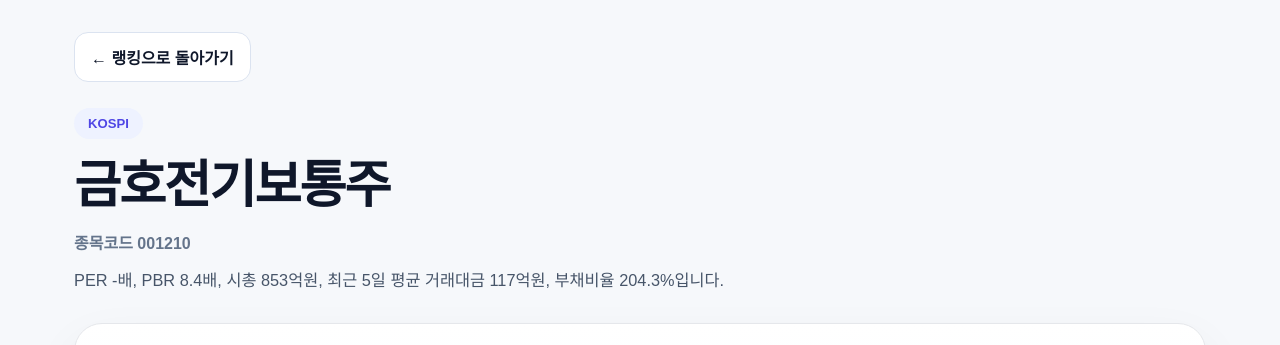
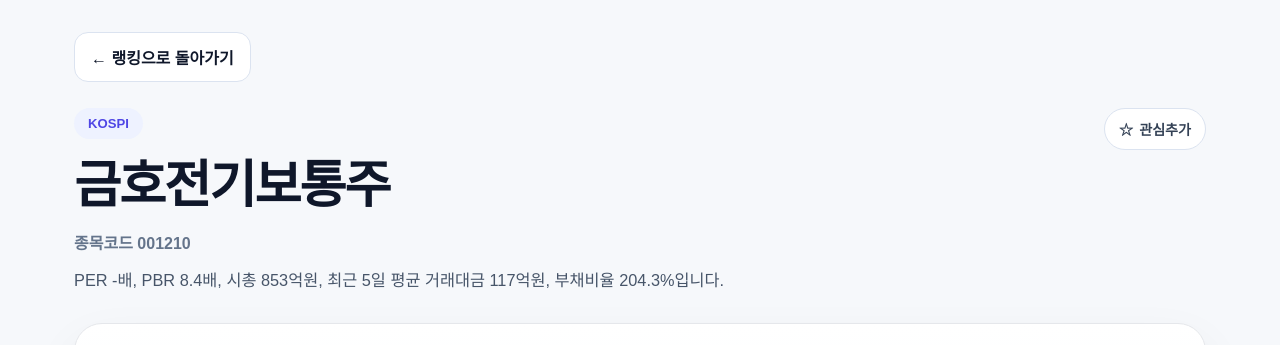
Before and after one commit to DcoyA/screener, a Next.js app: page /stock/001210 in a window 1280 px wide. Shown: the top 345 px of the page. Built offline with nearby package versions, Linux system fonts and the light colour scheme.

Commit message:
Update page.js

```diff
--- a/app/stock/[code]/page.js
+++ b/app/stock/[code]/page.js
@@ -1,6 +1,7 @@
 import Link from "next/link";
 import { notFound } from "next/navigation";
 import stocks from "../../data/stocks.json";
+import WishlistButton from "../../components/WishlistButton";
 
 const SCORE_META = [
   {
@@ -783,11 +784,14 @@ export default async function StockDetailPage({ params }) {
       </div>
 
       <section style={styles.pageHero}>
-        <div>
-          <p style={styles.marketBadge}>{stock.market}</p>
-          <h1 style={styles.h1}>{stock.name}</h1>
-          <p style={styles.stockCode}>종목코드 {stock.code}</p>
-          <p style={styles.summaryText}>{stock.summary}</p>
+        <div style={{ display: "flex", justifyContent: "space-between", alignItems: "flex-start", gap: 16, flexWrap: "wrap" }}>
+          <div>
+            <p style={styles.marketBadge}>{stock.market}</p>
+            <h1 style={styles.h1}>{stock.name}</h1>
+            <p style={styles.stockCode}>종목코드 {stock.code}</p>
+            <p style={styles.summaryText}>{stock.summary}</p>
+          </div>
+          <WishlistButton code={stock.code} name={stock.name} />
         </div>
       </section>
 
```
